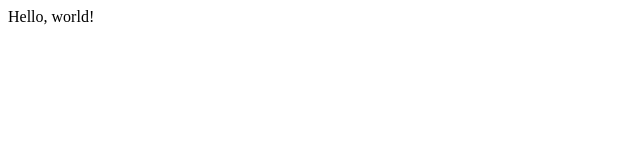
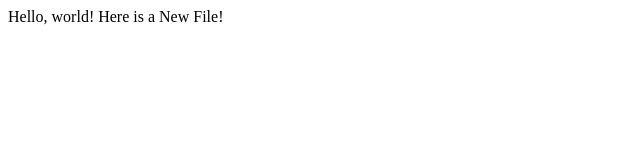
Before and after one commit to Ashish-kumar-sonwani/Lecture1, a plain HTML site: page index.html in a window 1280 px wide. Shown: the whole page, without its empty margins (0-640 px from the left). Drawn offline with Linux system fonts and the light colour scheme.

Commit message:
New Feature

```diff
--- a/index.html
+++ b/index.html
@@ -5,5 +5,6 @@
     </head>
     <body>
         Hello, world!
+        Here is a New File!
     </body>
 </html>
```
